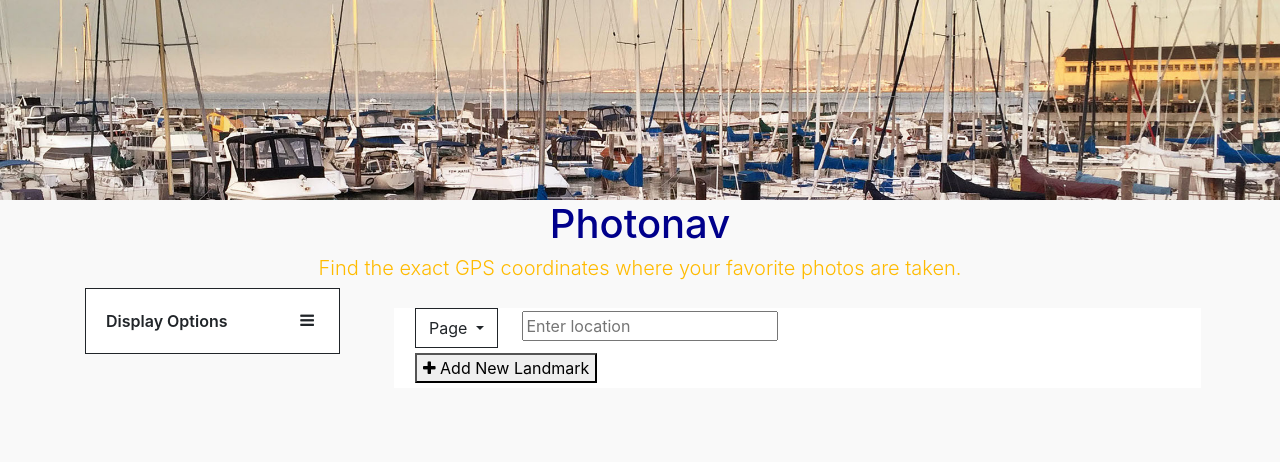
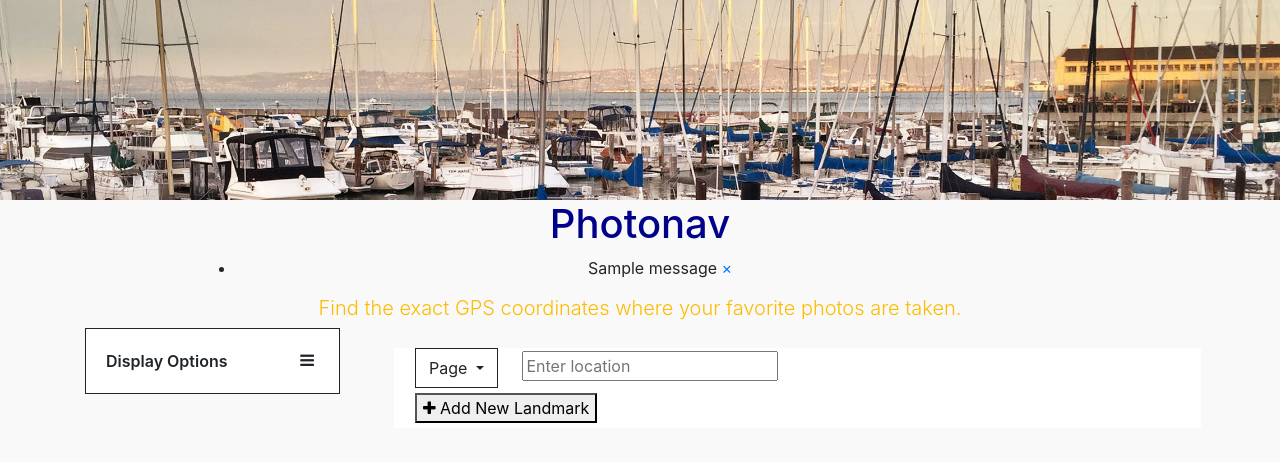
Before and after one commit to desaicheng/Photonav, a Django app: page / in a window 1280 px wide. Shown: the top 462 px of the page. Run offline with Django 3.2, Linux system fonts and the light colour scheme; tables that the repository leaves empty hold one stand-in row (values such as "Sample post"); one stand-in notice (Sample message) is shown; some libraries are stand-ins or nearby versions.

Commit message:
adding message popup

```diff
--- a/Add/views.py
+++ b/Add/views.py
@@ -6,6 +6,7 @@ import boto3
 from commonFunctions.functions import fixString
 from decouple import config
 from Delete.views import deleteLandmark
+from django.contrib import messages
 # Create your views here.
 
 # tries to add new landmark to landmarks_landmark
@@ -120,7 +121,6 @@ def addTolandmarks_photo(request):
             cursor.execute(queryStatement)
         return True
     except:
-        print('photofailed')
         return False
 
 # check if landmark already exists in database
@@ -157,5 +157,8 @@ def createLandmark(request):
         success = success and addTolandmarks_frontpagephotos(request)
         if success == False:
             deleteLandmark(landmarkName)
+            messages.error(request, 'Unable to Add Landmark')
+            return redirect('home')
         uploadPhotoToS3(request, 1)
+        messages.success(request, 'Landmark Successfully Added')
     return redirect('home')
--- a/Delete/views.py
+++ b/Delete/views.py
@@ -40,7 +40,7 @@ def deleteFromlandmarks_frontpagephotos(landmarkName):
 # throws exception if unable to delete
 
 
-def addTolandmarks_photo(landmarkName):
+def deleteFromlandmarks_photo(landmarkName):
     queryStatement = 'DELETE FROM landmarks_photo WHERE landmark_id = \'{}\''.format(
         fixString(landmarkName))
     try:
@@ -56,6 +56,6 @@ def addTolandmarks_photo(landmarkName):
 
 
 def deleteLandmark(landmarkName):
+    deleteFromlandmarks_photo(landmarkName)
+    deleteFromlandmarks_frontpagephotos(landmarkName)
     deleteFromlandmarks_landmark(landmarkName)
-    deleteFromlandmarks_frontpagephotos(landmarkName)
-    addTolandmarks_photo(landmarkName)
--- a/templates/home.html
+++ b/templates/home.html
@@ -79,7 +79,7 @@
                         Photonav
                     </h1>
                 </div>
-                <div id="location-warning"></div>
+                {% include 'warningsAndMessages.html' %}
                 <div class="row" id="second-header-row">
                     <h2 class="lead" id="second-header">
                         Find the exact GPS coordinates where your favorite photos are
--- a/templates/newLandmarkModal.html
+++ b/templates/newLandmarkModal.html
@@ -30,7 +30,8 @@
                         <input required type="file" class="form-control" id="landmarkImageInput"
                             accept=".png, .jpg, .jpeg" name="landmarkImage">
                     </div>
-                    <button type="submit" class="btn btn-primary">Submit</button>
+                    <button id="new-landmark-submit-button" type="submit" class="btn btn-primary"
+                        onclick="removeMessage()">Submit</button>
                 </form>
             </div>
             <div class="modal-footer">
--- /dev/null
+++ b/templates/warningsAndMessages.html
@@ -0,0 +1,18 @@
+<div id="location-warning"></div>
+{% if messages %}
+<ul class="messages">
+    {% for message in messages %}
+    <li{% if message.tags %} class="{{ message.tags }}" {% endif %}>{{ message }}
+        <a href="#" class="del-msg">&times;</a>
+        </li>
+        {% endfor %}
+</ul>
+{% endif %}
+<script>
+    $(document).ready(function () {
+        // delete message
+        $('.del-msg').on('click', function () {
+            $('.del-msg').parent().attr('style', 'display:none;');
+        })
+    });
+</script>
```
